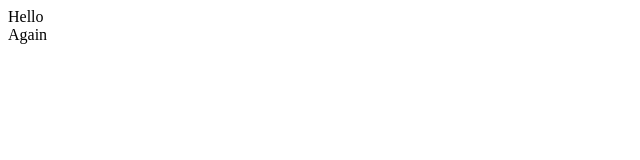
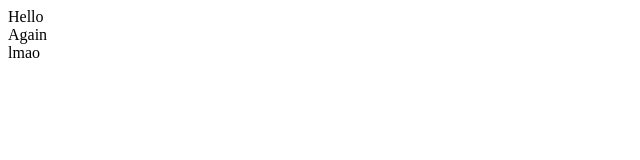
Before and after one commit to atalayozmen/demo-repo, a plain HTML site: page index.html in a window 1280 px wide. Shown: the full height of the page, 0-640 px from the left. Drawn offline with Linux system fonts and the light colour scheme.

Commit message:
added there

```diff
--- a/index.html
+++ b/index.html
@@ -1,2 +1,3 @@
 <div>Hello</div>
 <div>Again</div>
+<div>lmao</div>
```
